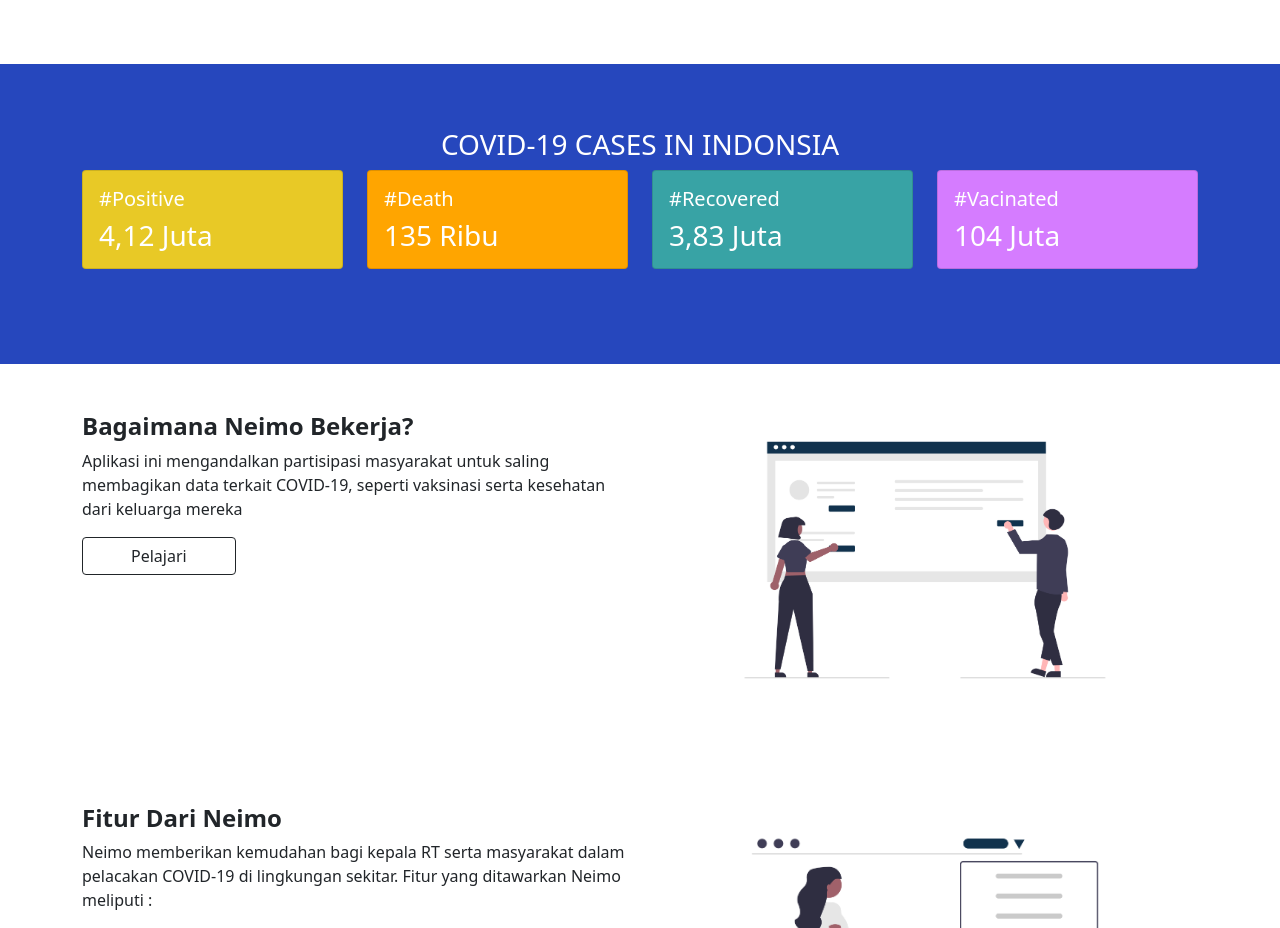
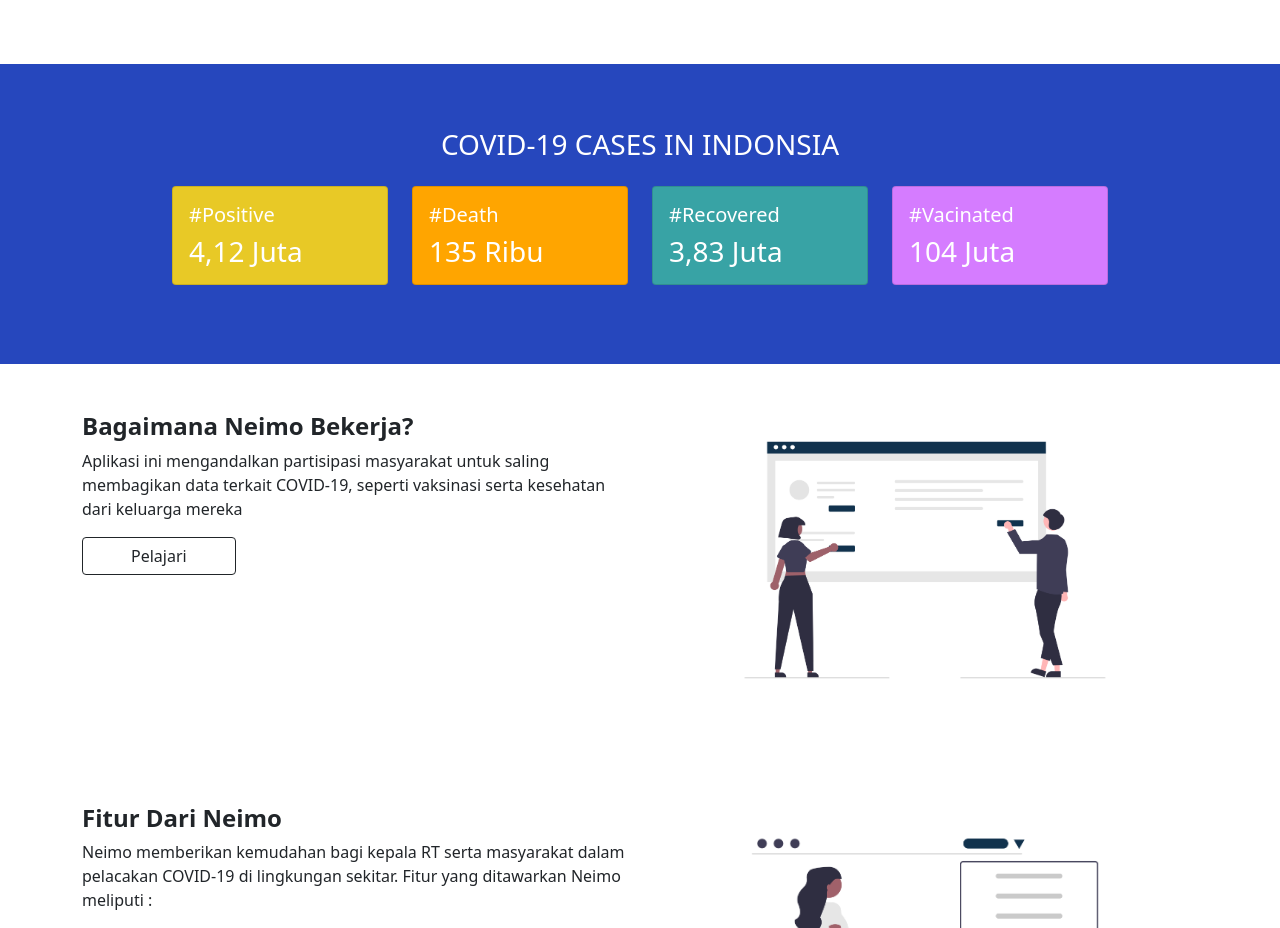
Before and after one commit to hafezdeldaffa/group-project-react, a React (Create React App) app: page / in a window 1280 px wide. Shown: the part 1484-2412 px from the top of the page. Built offline with nearby package versions, Linux system fonts and the light colour scheme; no server answers.

Commit message:
update indonesia cases

```diff
--- a/src/components/IndonesiaCases.jsx
+++ b/src/components/IndonesiaCases.jsx
@@ -1,44 +1,38 @@
 const IndonesiaCases = () => {
   return (
     <div className="IndonesiaCases-bg">
-            <div class="container">
+      <div class="container w-75">
         <h3 class="text-center text-white">COVID-19 CASES IN INDONSIA  </h3>
-
         <div class="row mt-2">
-    <div class="col-3">
+          <div class="col-12 col-md-6 col-lg-3 mt-3">
             <div class="card bg-positif text-white">
               <div class="card-body">
                 <h5 class="card-title">#Positive</h5>
                 <h3 class="card-text">4,12 Juta</h3>
-
-
               </div>
             </div>
           </div>
-    <div class="col-3">
+          <div class="col-12 col-md-6 col-lg-3 mt-3">
             <div class="card bg-negative text-white">
               <div class="card-body">
                 <h5 class="card-title">#Death</h5>
                 <h3 class="card-text">135 Ribu</h3>
-
               </div>
             </div>
           </div>
-    <div class="col-3">
+          <div class="col-12 col-md-6 col-lg-3 mt-3">
             <div class="card bg-recovered text-white">
               <div class="card-body">
                 <h5 class="card-title">#Recovered</h5>
                 <h3 class="card-text">3,83 Juta</h3>
-
               </div>
             </div>
           </div>
-    <div class="col-3">
+          <div class="col-12 col-md-6 col-lg-3 mt-3">
             <div class="card bg-vacinated text-white" >
               <div class="card-body">
                 <h5 class="card-title">#Vacinated</h5>
                 <h3 class="card-text">104  Juta</h3>
-
               </div>
             </div>
           </div>
```
Lines whose indentation alone changed are shown as unchanged.
